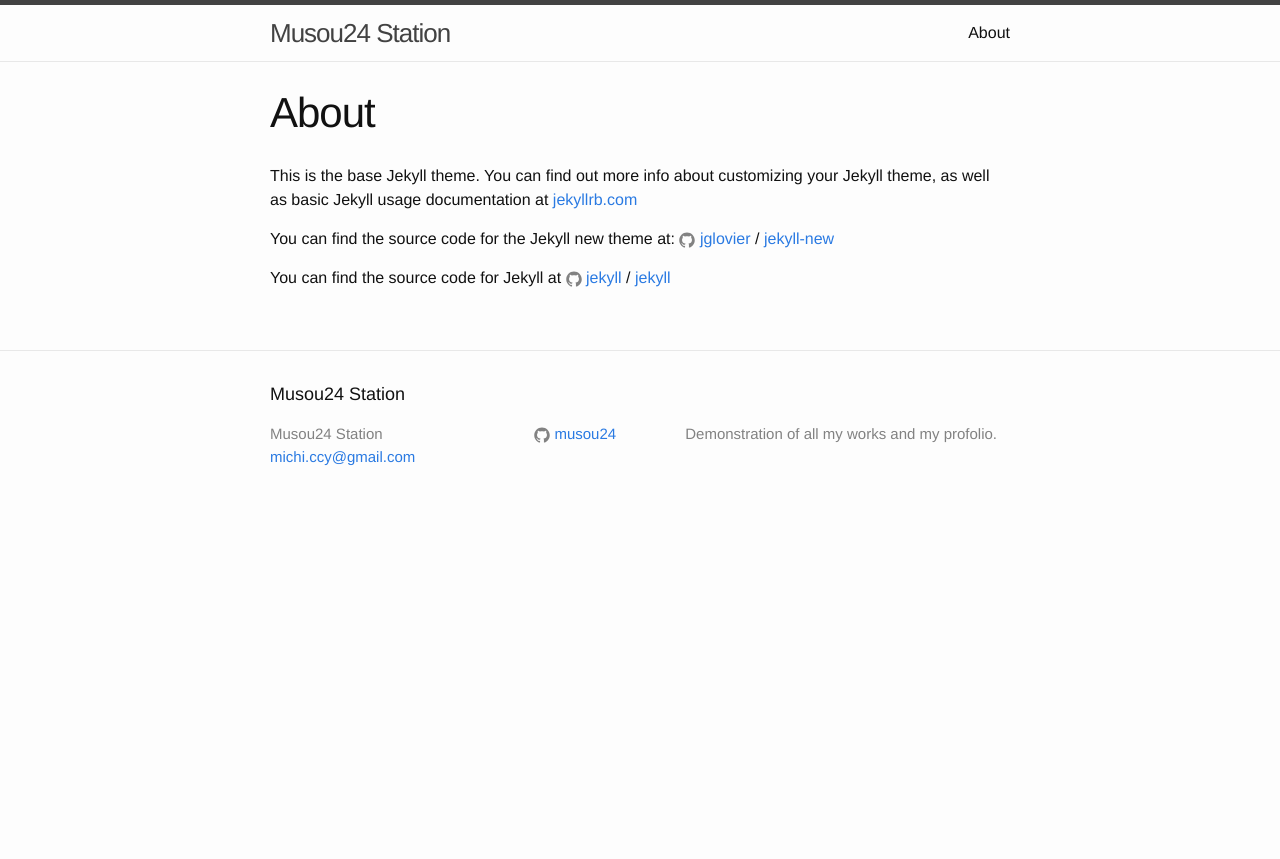
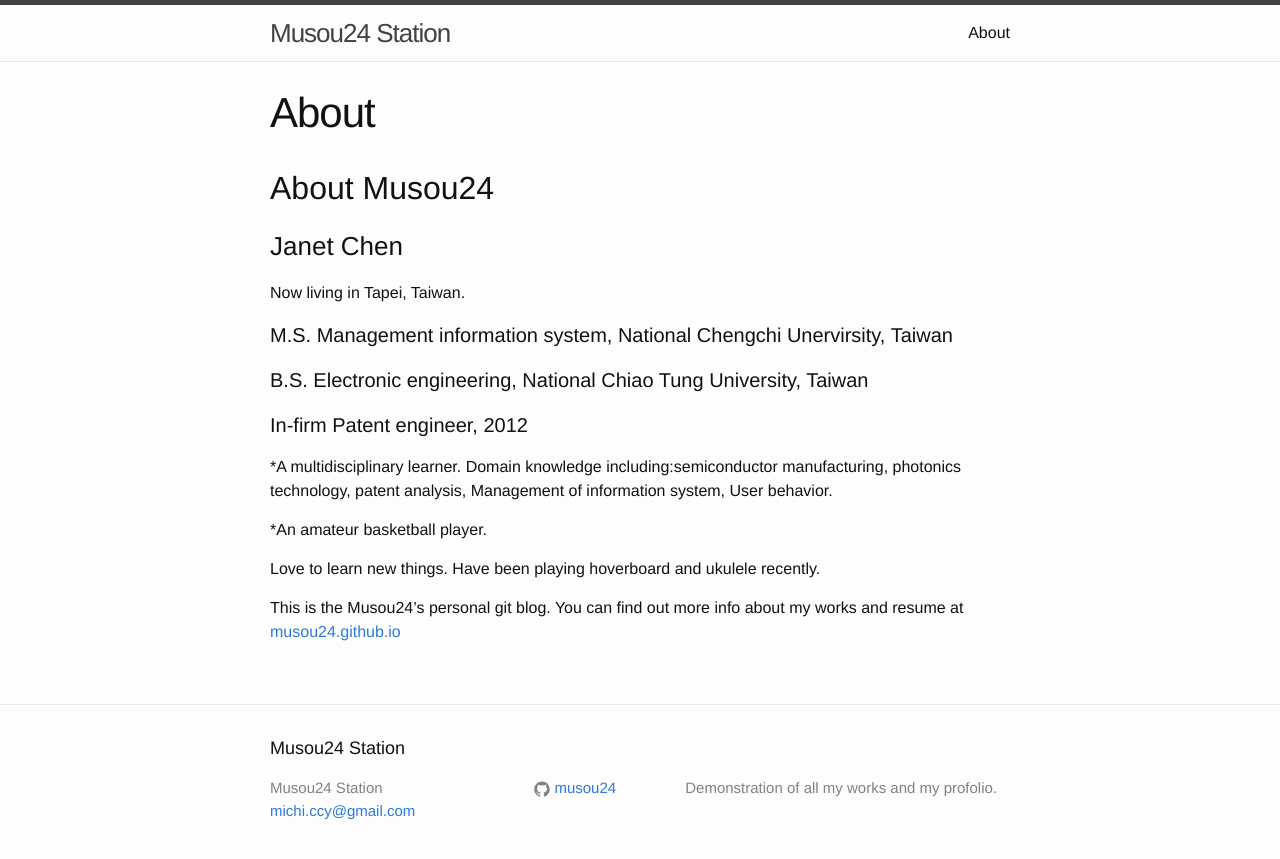
Before and after one commit to musou24/github.io, a Jekyll site: the page built from about.md, in a window 1280 px wide. Shown: the top 859 px of the page. Built offline with Jekyll 4.4.1, drawn with Linux system fonts in a browser that asks for light colours.

Commit message:
Update about.md

```diff
--- a/about.md
+++ b/about.md
@@ -3,13 +3,23 @@ layout: page
 title: About
 permalink: /about/
 ---
+<h2>About Musou24</h2>
 
-This is the base Jekyll theme. You can find out more info about customizing your Jekyll theme, as well as basic Jekyll usage documentation at [jekyllrb.com](http://jekyllrb.com/)
+<h3>Janet Chen</h3>
+Now living in Tapei, Taiwan.
 
-You can find the source code for the Jekyll new theme at:
-{% include icon-github.html username="jglovier" %} /
-[jekyll-new](https://github.com/jglovier/jekyll-new)
+<h4>M.S. Management information system, National Chengchi Unervirsity, Taiwan</h4>
+<h4>B.S. Electronic engineering, National Chiao Tung University, Taiwan</h4>
 
-You can find the source code for Jekyll at
-{% include icon-github.html username="jekyll" %} /
-[jekyll](https://github.com/jekyll/jekyll)
+<h4>In-firm Patent engineer, 2012</h4>
+
+*A multidisciplinary learner.
+Domain knowledge including:semiconductor manufacturing, photonics technology, patent analysis, Management of information system, User behavior.
+
+*An amateur basketball player.
+
+
+
+Love to learn new things. Have been playing hoverboard and ukulele recently.
+
+This is the Musou24's personal git blog. You can find out more info about my works and resume at [musou24.github.io](https://musou24.github.io/)
```
